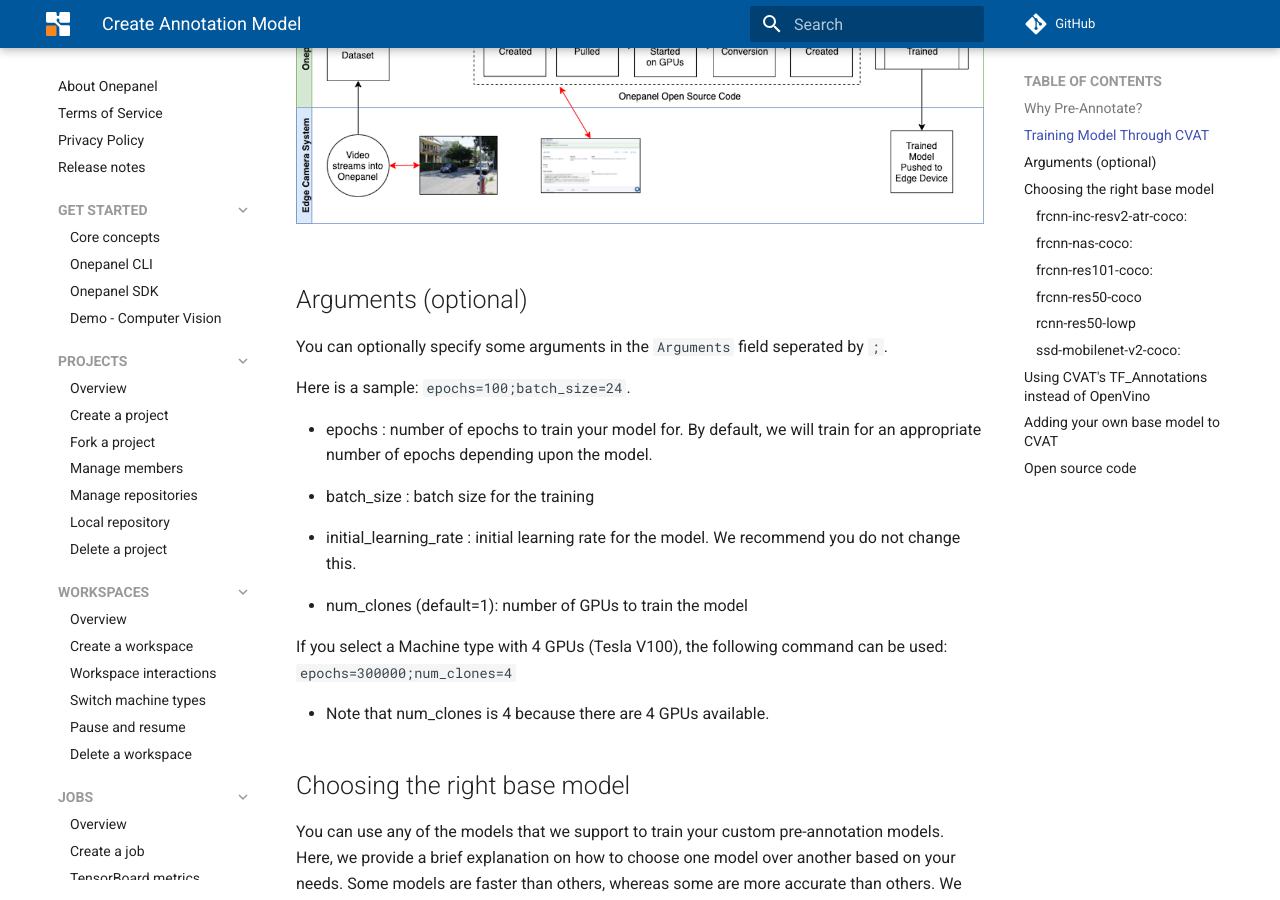
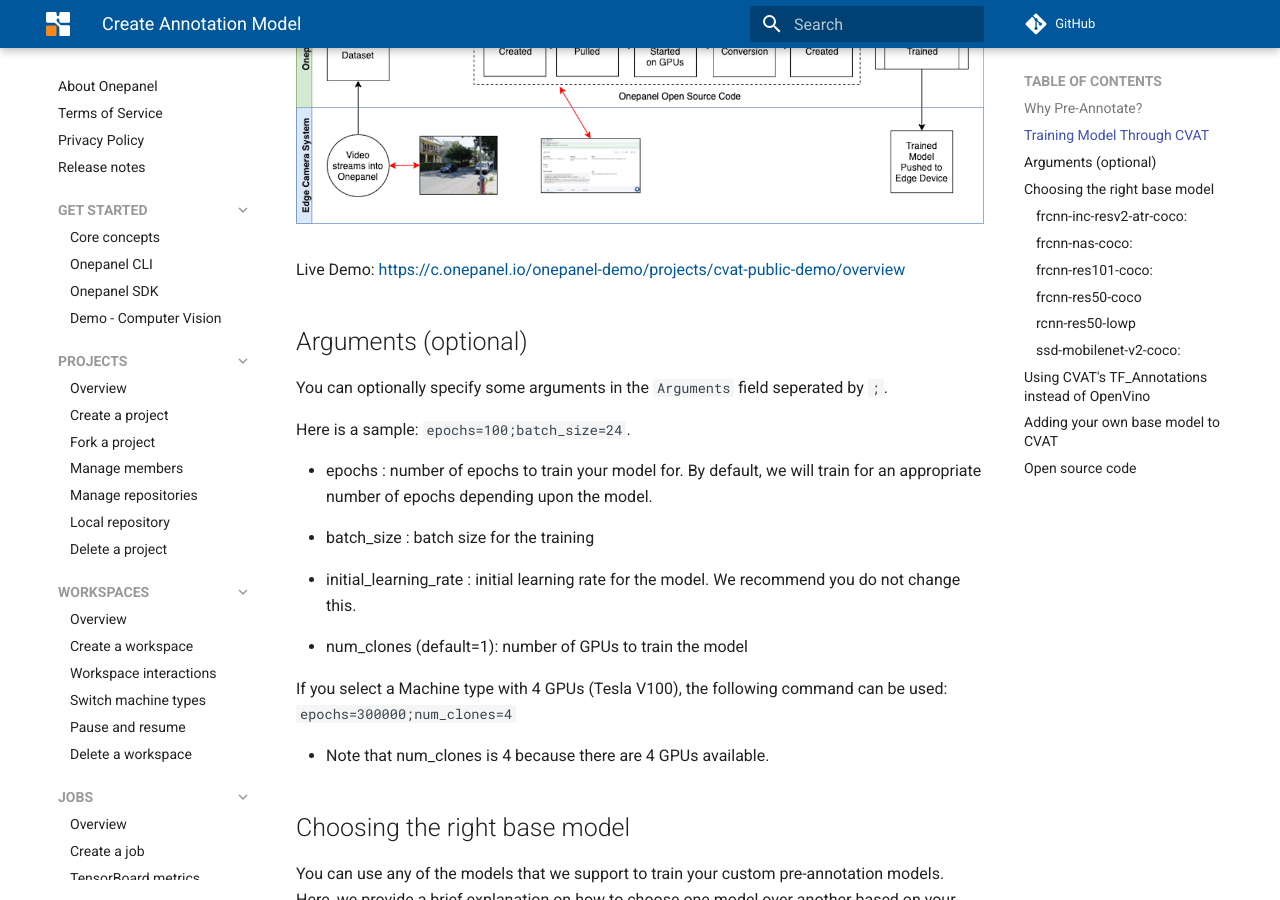
Before and after one commit to onepanelio/docs, an MkDocs documentation site: the page built from docs/CVAT/create_annotation_model.md, in a window 1280 px wide and 900 px high, scrolled down 851 px. Built offline with MkDocs 1.6.1 and Material for MkDocs 9.7.7, drawn with Linux system fonts in a browser that asks for light colours; comment, search, counter and statistics services are not loaded.

Commit message:
Update create_annotation_model.md

```diff
--- a/docs/CVAT/create_annotation_model.md
+++ b/docs/CVAT/create_annotation_model.md
@@ -11,6 +11,8 @@
 5 - Enter optional arguments. See below for more details.
 
 ![CVAT flowchart](../assets/img/auto-annotation-v.2.0.png?raw=true)
+
+Live Demo: https://c.onepanel.io/onepanel-demo/projects/cvat-public-demo/overview
 
 ## Arguments (optional)
 
```
